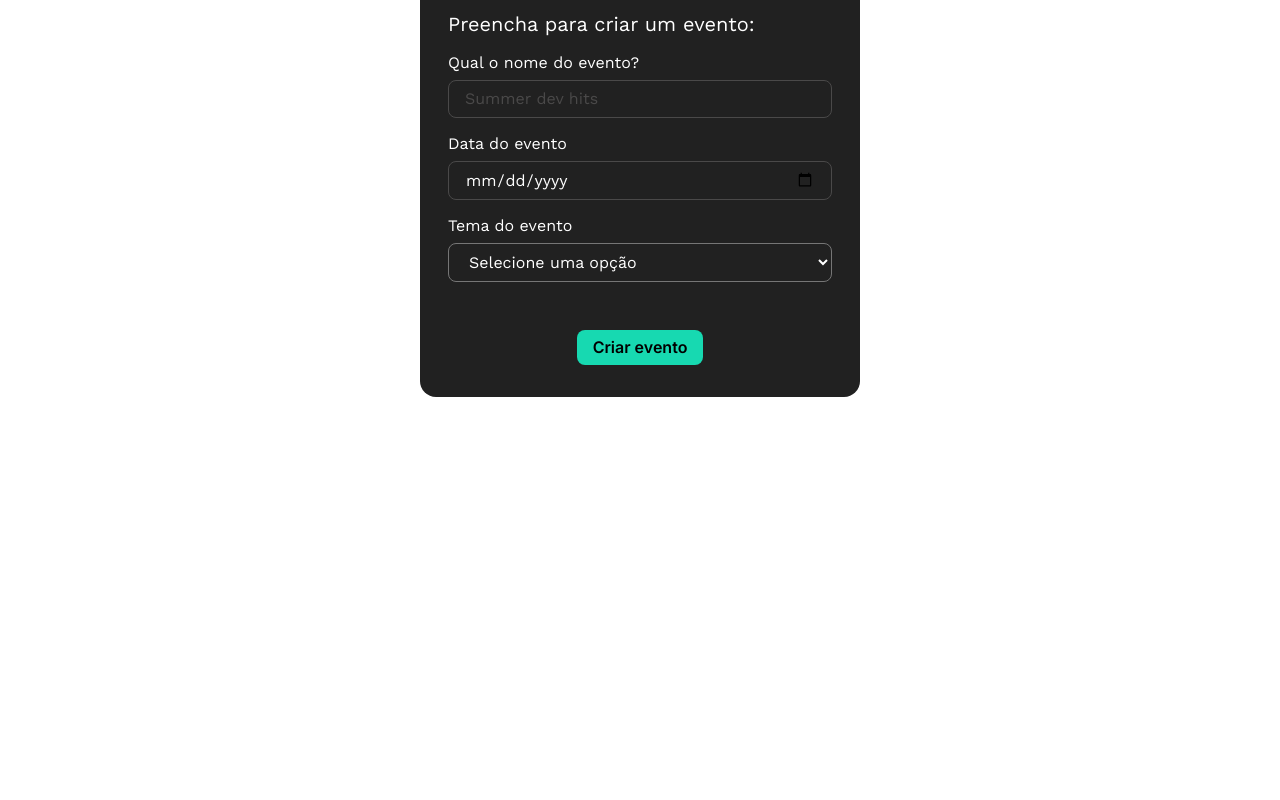
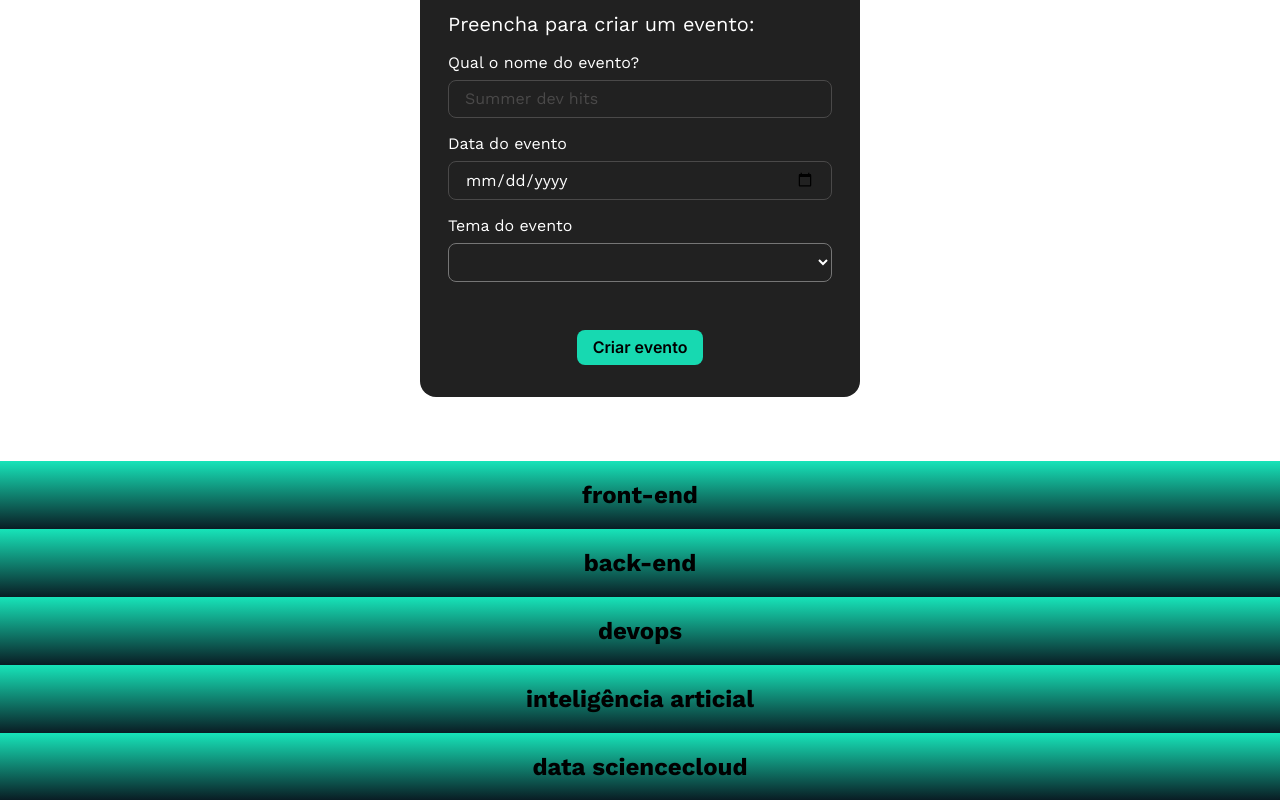
Before and after one commit to GeteGames/techboard-react-alura, a React (Vite) app: page / in a window 1280 px wide. Shown: the part 784-1584 px from the top of the page. Before the commit the page ends 1245 px from the top, so only its background shows below. Built offline with nearby package versions, Linux system fonts and the light colour scheme.

Commit message:
Adicionando assessao do tema

```diff
--- a/src/App.jsx
+++ b/src/App.jsx
@@ -1,9 +1,19 @@
 import "./App.css";
-import { FormularioDeEvento } from "./componentes/FormularioDeEvento"
+import { FormularioDeEvento } from "./componentes/FormularioDeEvento";
+import { Tema } from "./componentes/Tema";
 
 // no react, componentes são FUNÇÕES
 
 function App() {
+  const temas = [
+    { id: 1, nome: "front-end" },
+    { id: 2, nome: "back-end" },
+    { id: 3, nome: "devops" },
+    { id: 4, nome: "inteligência articial" },
+    { id: 5, nome: "data science" },
+    { id: 6, nome: "cloud" },
+  ];
+
   return (
     <main>
       <header>
@@ -13,6 +23,24 @@ function App() {
         <img src="/banner.png" alt="" />
       </section>
       <FormularioDeEvento />
+      <section>
+        <Tema tema={temas[0]}></Tema>
+      </section>
+            <section>
+        <Tema tema={temas[1]}></Tema>
+      </section>
+            <section>
+        <Tema tema={temas[2]}></Tema>
+      </section>
+            <section>
+        <Tema tema={temas[3]}></Tema>
+      </section>
+            <section>
+        <Tema tema={temas[4]}></Tema>
+              <section>
+        <Tema tema={temas[5]}></Tema>
+      </section>
+      </section>
     </main>
   );
 }
--- a/src/componentes/FormularioDeEvento/index.jsx
+++ b/src/componentes/FormularioDeEvento/index.jsx
@@ -7,10 +7,8 @@ import { ListaSuspensaFormulario } from "../ListaSuspensa";
 import { Botao } from "../Botao";
 
 export function FormularioDeEvento() {
-  const temasEventos = [
-    { nome: "Selecione uma opção", value: "", id: "" },
-    { nome: "Front End", value: "front-end", id: "front-end" },
-  ];
+
+  // { nome: "Selecione uma opção", value: "", id: "" },
 
   return (
     <form className="form-evento">
@@ -37,9 +35,8 @@ export function FormularioDeEvento() {
 
         <CampoDeFormulario>
           <Label htmlFor="temaEvento">Tema do evento</Label>
-          <ListaSuspensaFormulario>{temasEventos}</ListaSuspensaFormulario>
+          <ListaSuspensaFormulario></ListaSuspensaFormulario>
         </CampoDeFormulario>
-
         <div className="acoes">
           <Botao>Criar evento</Botao>
         </div>
--- a/src/componentes/ListaSuspensa/index.jsx
+++ b/src/componentes/ListaSuspensa/index.jsx
@@ -1,14 +1,15 @@
 import "./lista-formulario.estilo.css";
 
-export function ListaSuspensaFormulario({ children }) {
-
+export function ListaSuspensaFormulario() {
   return (
     <select name="temaEvento" className="form-lista-suspensa">
-      {children.map((evento) => {
-        return <option id={evento.id} value={evento.value}>
-          {evento.nome}
-        </option>;
-      })}
+      <option></option>
     </select>
   );
 }
+
+// {children.map((evento) => {
+//   return <option id={evento.id} value={evento.value}>
+//     {evento.nome}
+//   </option>;
+// })}
--- /dev/null
+++ b/src/componentes/Tema/index.jsx
@@ -0,0 +1,3 @@
+export function Tema({ tema }) {
+  return <h2>{tema.nome}</h2>;
+}
```
